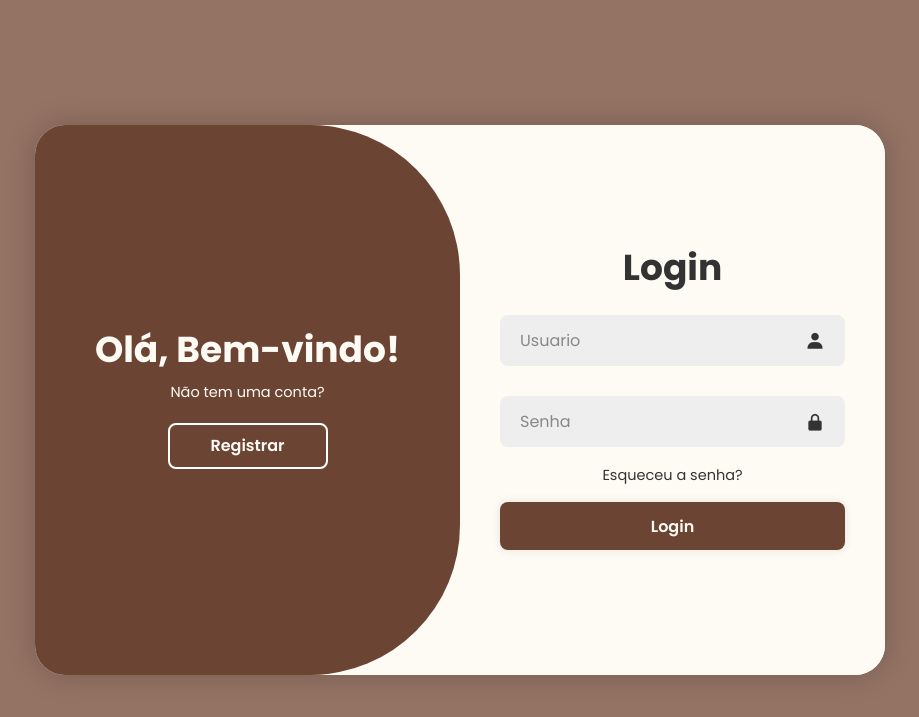
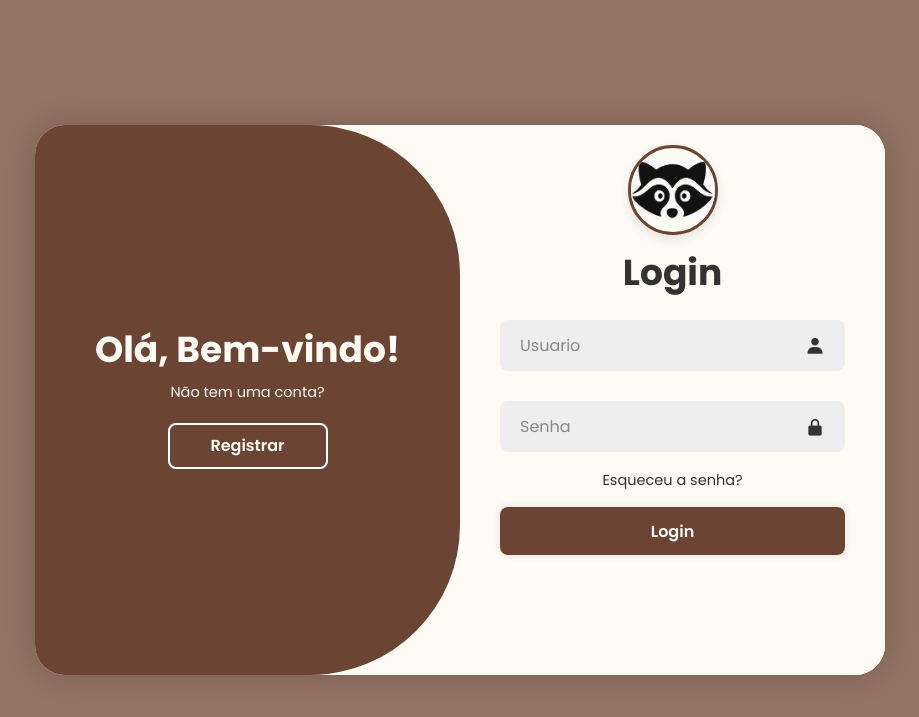
Before and after one commit to vivgb/racounter, a PHP site: page / in a window 1280 px wide. Shown: the top 717 px of the page, without its empty margins (180-1099 px from the left). Run offline with PHP 8.4, Linux system fonts and the light colour scheme.

Commit message:
animação

```diff
--- a/css/style_login.css
+++ b/css/style_login.css
@@ -232,6 +232,36 @@ form{ width: 100%; }
             .container.active .toggle-panel.toggle-right{ bottom: 0; }
 }
 
+.form-box.login {
+    display: flex;
+    flex-direction: column;
+    align-items: center;
+    justify-content: center;
+}
+
+.form-box.login .avatar-guaxinim {
+    width: 90px;
+    height: 90px;
+    margin: -100px 0 20px 0;
+    align-self: center;
+
+    border-radius: 50%;
+    overflow: hidden;
+    border: 3px solid #6c4434;
+    background-color: #FEFBF4;
+    box-shadow: 0 4px 12px rgba(0,0,0,0.1);
+}
+
+.avatar-guaxinim img {
+    width: 100%;
+    height: 100%;
+    object-fit: contain; /* Mantém a imagem inteira */
+    object-position: center; /* Centraliza a imagem */
+}
+
+
+
+
 @media screen and (max-width: 400px){
     .form-box { padding: 20px; }
 
--- a/index.php
+++ b/index.html
@@ -13,8 +13,15 @@
 
 </head>
 <body>
+
+
     <div class="container">
         <div class="form-box login">
+            <!-- AVATAR DO GUAXINIM AQUI -->
+            <div class="avatar-guaxinim">
+                <img src="img/guaxinim/guaxinim.jpeg" alt="Guaxinim" id="olhos">
+
+            </div>
             <form method="POST" action="php/validaLogin.php">
                 <h1>Login</h1>
                 <div class="input-box">
```
Also changed, not shown: js/main.js (+76 -0 lines), img/guaxinim/guaxinim.jpeg (added), img/guaxinim/olho1.jpeg (added), img/guaxinim/olho2.jpeg (added), img/guaxinim/olho3.jpeg (added), img/guaxinim/olho4.jpeg (added), img/guaxinim/olho5.jpeg (added), img/guaxinim/olho6.jpeg (added), img/guaxinim/olho7.jpeg (added), img/guaxinim/pisca.jpeg (added).
